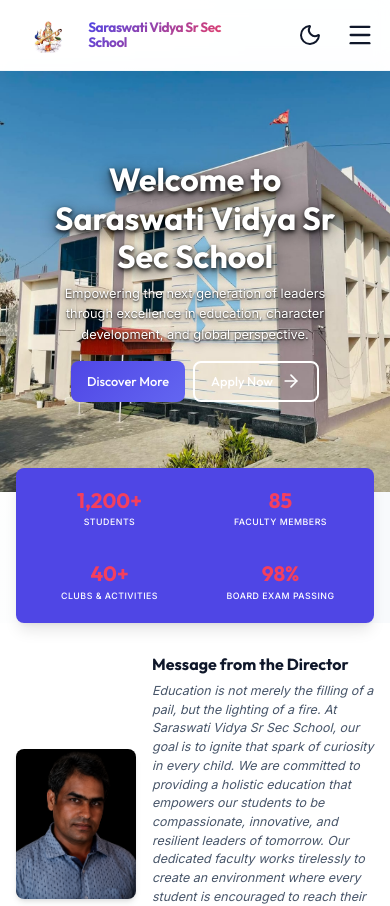
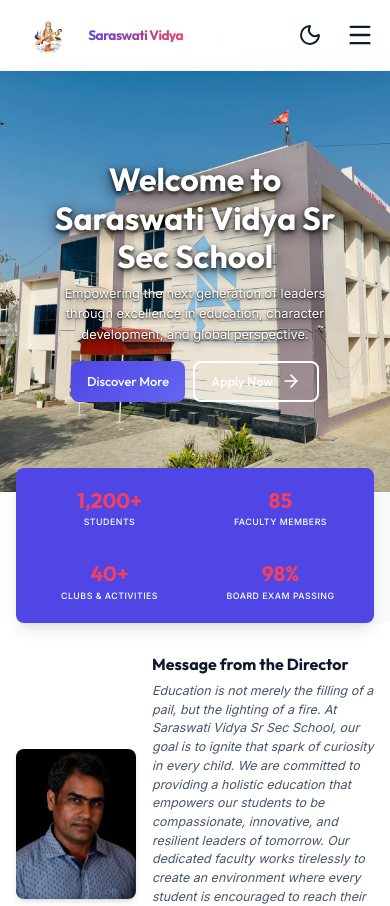
Before and after one commit to Mydvthukran/school-website, a React (Vite) app: page / in a window 390 px wide. Shown: the top 906 px of the page. Built offline with nearby package versions, Linux system fonts and the light colour scheme.

Commit message:
feat: add responsive navbar component with global theme styling and typography definitions

```diff
--- a/src/components/Navbar.css
+++ b/src/components/Navbar.css
@@ -62,10 +62,24 @@
   -webkit-background-clip: text;
   -webkit-text-fill-color: transparent;
   background-clip: text;
+  background-clip: text;
   max-width: 140px;
-  white-space: normal;
   line-height: 1.1;
   display: block;
+  white-space: nowrap;
+}
+
+.mobile-logo-text {
+  display: none;
+}
+
+@media (max-width: 1279px) {
+  .desktop-logo-text {
+    display: none;
+  }
+  .mobile-logo-text {
+    display: inline;
+  }
 }
 
 @media (min-width: 768px) {
@@ -149,6 +163,7 @@
   color: var(--color-text-main);
   transition: var(--transition);
   position: relative;
+  white-space: nowrap;
 }
 
 .nav-link:hover, .nav-link.active {
--- a/src/components/Navbar.jsx
+++ b/src/components/Navbar.jsx
@@ -30,7 +30,10 @@
       <div className="container navbar">
         <Link to="/" className="logo" onClick={closeMenu}>
           <img src={logo} alt="School Logo" className="logo-icon" />
-          <span className="logo-text">Saraswati Vidya Sr Sec School</span>
+          <span className="logo-text">
+            <span className="desktop-logo-text">Saraswati Vidya Sr Sec School</span>
+            <span className="mobile-logo-text">Saraswati Vidya</span>
+          </span>
         </Link>
 
         {/* Desktop Menu */}
--- a/src/index.css
+++ b/src/index.css
@@ -132,6 +132,7 @@
   cursor: pointer;
   border: none;
   gap: 0.5rem;
+  white-space: nowrap;
 }
 
 @media (min-width: 768px) {
```
